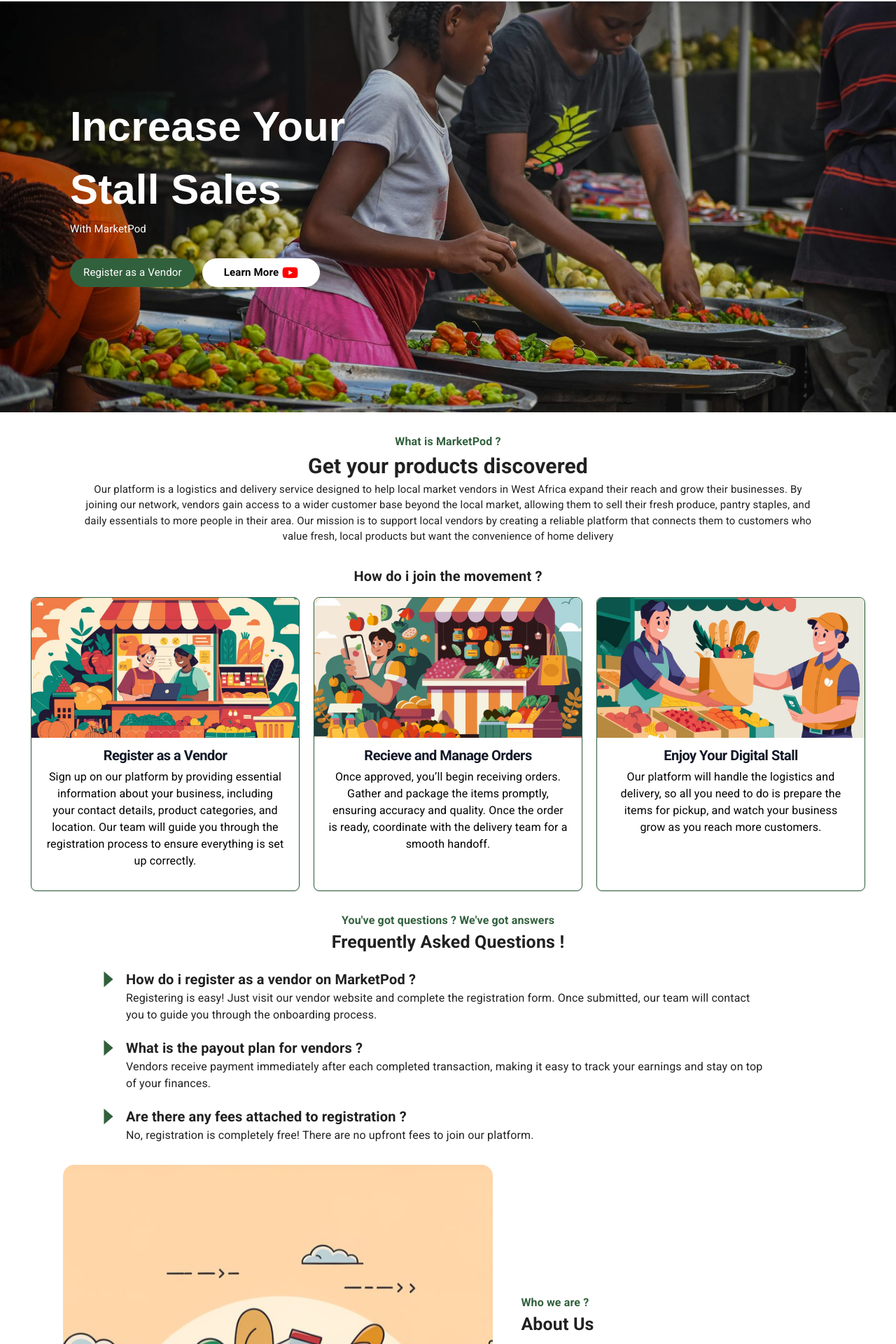
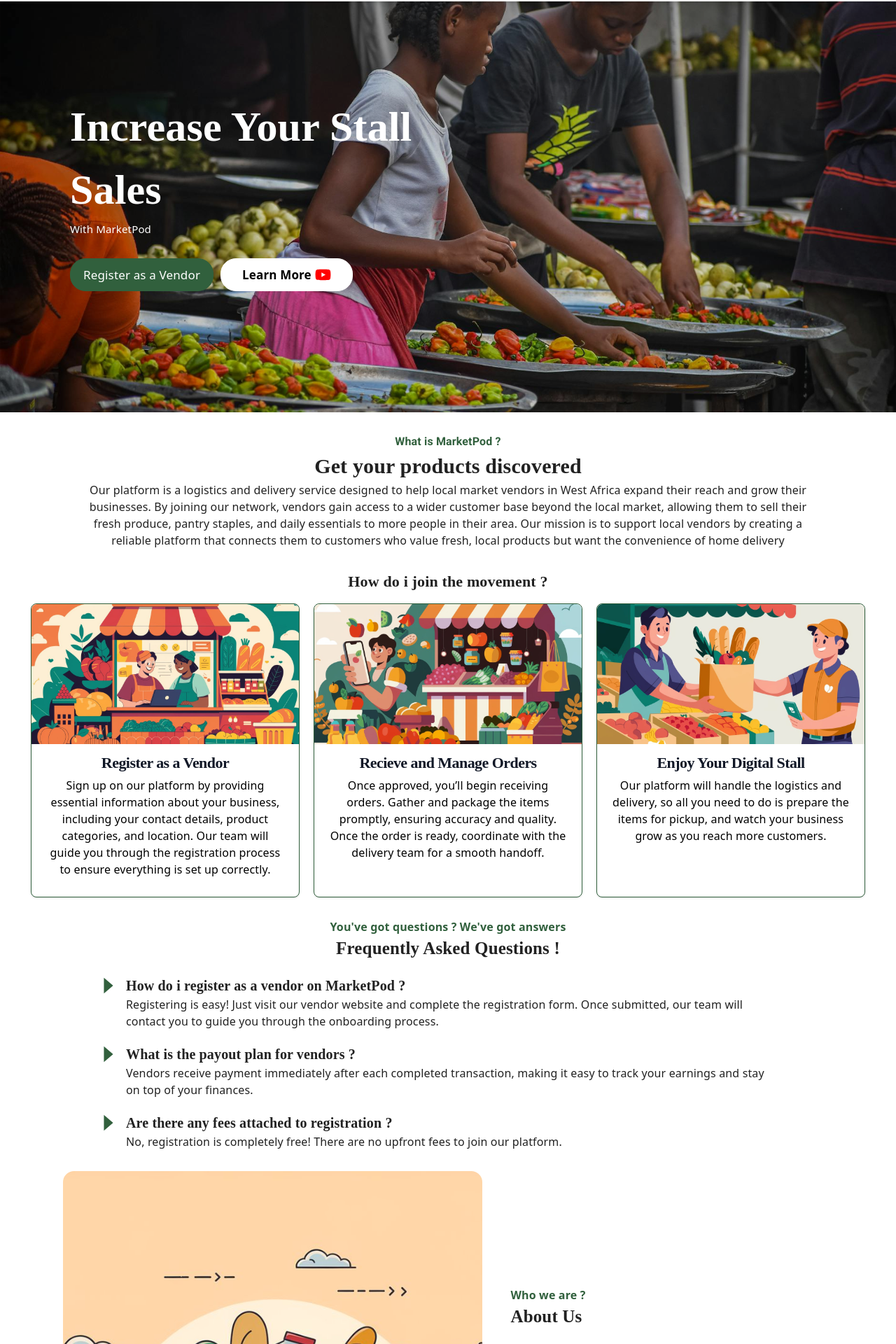
Before and after one commit to LoyaltyTheDeveloper/MarketPod-Vendors, a React (Vite) app: page / in a window 1280 px wide. Shown: the part 94-2014 px from the top of the page at 70% size. Built offline with nearby package versions, Linux system fonts and the light colour scheme.

Commit message:
additions

```diff
--- a/src/Components/Navbar.jsx
+++ b/src/Components/Navbar.jsx
@@ -21,7 +21,7 @@
            </div>
 
 
-           <div className="hidden lg:flex lg:gap-x-[40px]">
+           <div className="hidden text-[18px] lg:flex lg:gap-x-[40px] font-bold font-bitter">
            <Link to="/register"><div className="flex">Register</div></Link>
            <div className="flex">Company</div>
            <div className="flex">FAQ</div>
--- a/src/Pages/Landing.jsx
+++ b/src/Pages/Landing.jsx
@@ -32,11 +32,11 @@
 
       <div className="absolute top-[100px]">
         <div className="px-[40px] py-[40px] lg:px-[100px] lg:py-[130px]">
-      <div className="text-[30px] text-[white] font-bold w-[250px] lg:text-[60px] lg:w-[500px] font-montserrat">Increase Your Stall Sales</div>
-      <div className="text-[white] text-[15px]">With MarketPod</div>
+      <div className="text-[30px] text-[white] font-bold w-[250px] lg:text-[60px] lg:w-[500px] font-bitter">Increase Your Stall Sales</div>
+      <div className="text-[white] text-[15px] font-sans">With MarketPod</div>
       <div className="mt-[20px] flex gap-x-[10px] lg:mt-[30px]">
-        <button onClick={register} className="text-[white] border border-[#31603D] bg-[#31603D] px-[18px] py-[8px] rounded-[22px] text-[12px] lg:text-[15px]">Register as a Vendor</button>
-        <button className="text-[black] border border-[white] bg-[white] px-[27px] py-[8px] lg:px-[30px] rounded-[22px] text-[11px] flex items-center gap-x-[5px] font-semibold lg:text-[15px]">Learn More <FaYoutube className="size-[23px] text-[red]"/></button>
+        <button onClick={register} className="text-[white] border border-[#31603D] bg-[#31603D] px-[18px] py-[8px] rounded-[22px] text-[12px] lg:text-[17px] lg:py-[10px] font-sans">Register as a Vendor</button>
+        <button className="text-[black] border border-[white] bg-[white] px-[27px] py-[8px] lg:px-[30px] rounded-[22px] text-[11px] flex items-center gap-x-[5px] font-semibold font-sans lg:text-[17px]">Learn More <FaYoutube className="size-[23px] text-[red]"/></button>
       </div>
       </div>
       </div>
@@ -45,13 +45,13 @@
 
       <div className="mt-[30px] mb-[30px] flex flex-col items-center px-[20px]">
         <div className="text-[#31603D] font-semibold">What is MarketPod ?</div>
-        <div className="text-[20px] font-bold lg:text-[30px]">Get your products discovered</div>
-        <div className="text-[15px] items-center text-center lg:px-[100px]">Our platform is a logistics and delivery service designed to help local market vendors in West Africa expand their reach and grow their businesses. By joining our network, vendors gain access to a wider customer base beyond the local market, allowing them to sell their fresh produce, pantry staples, and daily essentials to more people in their area. Our mission is to support local vendors by creating a reliable platform that connects them to customers who value fresh, local products but want the convenience of home delivery</div>
+        <div className="text-[22px] font-bold lg:text-[30px] font-bitter">Get your products discovered</div>
+        <div className="items-center text-center lg:px-[100px] font-sans">Our platform is a logistics and delivery service designed to help local market vendors in West Africa expand their reach and grow their businesses. By joining our network, vendors gain access to a wider customer base beyond the local market, allowing them to sell their fresh produce, pantry staples, and daily essentials to more people in their area. Our mission is to support local vendors by creating a reliable platform that connects them to customers who value fresh, local products but want the convenience of home delivery</div>
       </div>
 
 
     <div className="flex flex-col justify-center">
-      <div className="flex justify-center font-bold text-[20px] mb-[15px]">How do i join the movement ?</div>
+      <div className="flex justify-center font-bold text-[22px] mb-[15px] font-bitter">How do i join the movement ?</div>
       {/* cards */}
       <div className="flex justify-center items-center flex-col lg:flex-row gap-[20px]">
 
@@ -60,8 +60,8 @@
         <img className="rounded-t-lg object-cover h-[200px]" src={card1} alt="" />
 
     <div className="flex flex-col justify-center items-center">
-            <h5 className="mb-1 text-[20px] font-bold tracking-tight text-gray-900 text-[black] mt-[10px]">Register as a Vendor</h5>
-        <p className="mb-3 font-normal text-[black] px-[20px] text-center">Sign up on our platform by providing essential information about your business, including your contact details, product categories, and location. Our team will guide you through the registration process to ensure everything is set up correctly.</p>
+            <h5 className="mb-1 text-[22px] font-bold tracking-tight text-gray-900 text-[black] mt-[10px] font-bitter">Register as a Vendor</h5>
+        <p className="mb-3 font-normal text-[black] px-[20px] text-center font-sans">Sign up on our platform by providing essential information about your business, including your contact details, product categories, and location. Our team will guide you through the registration process to ensure everything is set up correctly.</p>
 
     </div>
 </div>
@@ -70,8 +70,8 @@
         <img className="rounded-t-lg object-cover h-[200px]" src={card2} alt="" />
 
     <div className="flex flex-col justify-center items-center">
-            <h5 className="mb-1 text-[20px] font-bold tracking-tight text-gray-900 text-[black] mt-[10px]">Recieve and Manage Orders</h5>
-        <p className="mb-3 font-normal text-[black] px-[20px] text-center">Once approved, you’ll begin receiving orders. Gather and package the items promptly, ensuring accuracy and quality. Once the order is ready, coordinate with the delivery team for a smooth handoff.</p>
+            <h5 className="mb-1 text-[22px] font-bold tracking-tight text-gray-900 text-[black] mt-[10px] font-bitter">Recieve and Manage Orders</h5>
+        <p className="mb-3 font-normal text-[black] px-[20px] text-center font-sans">Once approved, you’ll begin receiving orders. Gather and package the items promptly, ensuring accuracy and quality. Once the order is ready, coordinate with the delivery team for a smooth handoff.</p>
 
     </div>
 </div>
@@ -80,8 +80,8 @@
         <img className="rounded-t-lg object-cover h-[200px]" src={card3} alt="" />
 
     <div className="flex flex-col justify-center items-center">
-            <h5 className="mb-1 text-[20px] font-bold tracking-tight text-gray-900 text-[black] mt-[10px]">Enjoy Your Digital Stall</h5>
-        <p className="mb-3 font-normal text-[black] px-[20px] text-center">Our platform will handle the logistics and delivery, so all you need to do is prepare the items for pickup, and watch your business grow as you reach more customers.</p>
+            <h5 className="mb-1 text-[22px] font-bold tracking-tight text-gray-900 text-[black] mt-[10px] font-bitter">Enjoy Your Digital Stall</h5>
+        <p className="mb-3 font-normal text-[black] px-[20px] text-center font-sans">Our platform will handle the logistics and delivery, so all you need to do is prepare the items for pickup, and watch your business grow as you reach more customers.</p>
 
     </div>
 </div>
@@ -91,32 +91,32 @@
       </div>
 
       <div className="mt-[30px] mb-[30px]">
-        <div className="flex justify-center text-[#31603D] font-semibold">You've got questions ? We've got answers</div>
-        <div className="flex justify-center font-bold text-[20px] mb-[20px] lg:text-[25px]">Frequently Asked Questions !</div>
+        <div className="flex justify-center text-[#31603D] font-semibold font-sans">You've got questions ? We've got answers</div>
+        <div className="flex justify-center font-bold text-[22px] mb-[20px] lg:text-[25px] font-bitter">Frequently Asked Questions !</div>
 
         <div className="flex flex-col gap-[20px] lg:px-[110px]">
 
           <div className="flex">
             <div className="absolute left-[40px] lg:left-[140px] text-[#31603D]"><IoCaretForwardSharp className="size-[30px]"/></div>
             <div className="px-[70px]">
-            <div className="font-bold lg:text-[20px]">How do i register as a vendor on MarketPod ?</div>
-            <div>Registering is easy! Just visit our vendor website and complete the registration form. Once submitted, our team will contact you to guide you through the onboarding process.</div>
+            <div className="font-bold text-[20px] lg:text-[20px] font-bitter">How do i register as a vendor on MarketPod ?</div>
+            <div className="font-sans">Registering is easy! Just visit our vendor website and complete the registration form. Once submitted, our team will contact you to guide you through the onboarding process.</div>
             </div>
           </div>
 
           <div className="flex">
             <div className="absolute left-[40px] lg:left-[140px] text-[#31603D]"><IoCaretForwardSharp className="size-[30px]"/></div>
             <div className="px-[70px]">
-            <div className="font-bold lg:text-[20px]">What is the payout plan for vendors ?</div>
-            <div>Vendors receive payment immediately after each completed transaction, making it easy to track your earnings and stay on top of your finances.</div>
+            <div className="font-bold text-[20px] lg:text-[20px] font-bitter">What is the payout plan for vendors ?</div>
+            <div className="font-sans">Vendors receive payment immediately after each completed transaction, making it easy to track your earnings and stay on top of your finances.</div>
             </div>
           </div>
 
           <div className="flex">
             <div className="absolute left-[40px] lg:left-[140px] text-[#31603D]"><IoCaretForwardSharp className="size-[30px]"/></div>
             <div className="px-[70px]">
-            <div className="font-bold lg:text-[20px]">Are there any fees attached to registration ?</div>
-            <div>No, registration is completely free! There are no upfront fees to join our platform.</div>
+            <div className="font-bold lg:text-[20px] font-bitter text-[20px]">Are there any fees attached to registration ?</div>
+            <div className="font-sans">No, registration is completely free! There are no upfront fees to join our platform.</div>
             </div>
           </div>
 
@@ -127,9 +127,9 @@
         <div className="flex justify-center px-[20px] mb-[30px] lg:hidden"><img src={aboutus} className=""/></div>
         <div className="hidden flex justify-center px-[20px] mb-[30px] lg:flex size-[500%]"><img src={aboutus2} className=""/></div>
         <div className="flex flex-col px-[20px]">
-          <div className="text-[#31603D] font-bold">Who we are ?</div>
-          <div className="font-bold text-[25px]">About Us</div>
-          <div className="mt-[25px]">Your friendly neighborhood spiderman Lorem ipsum dolor sit amet, consectetuer adipiscing elit. Aenean commodo ligula eget dolor. Aenean massa. Cum sociis natoque penatibus et magnis dis parturient montes, nascetur ridiculus mus. Donec quam felis, ultricies nec, pellentesque eu, pretium quis, sem.Lorem ipsum dolor sit amet, consectetuer adipiscing elit. Aenean commodo ligula eget dolor. Aenean massa. Cum sociis natoque penatibus et magnis dis parturient montes, nascetur ridiculus mus. Donec quam felis, ultricies nec, pellentesque eu, pretium quis, sem.</div>
+          <div className="text-[#31603D] font-bold font-sans">Who we are ?</div>
+          <div className="font-bold text-[25px] font-bitter">About Us</div>
+          <div className="mt-[25px] font-sans">Your friendly neighborhood spiderman Lorem ipsum dolor sit amet, consectetuer adipiscing elit. Aenean commodo ligula eget dolor. Aenean massa. Cum sociis natoque penatibus et magnis dis parturient montes, nascetur ridiculus mus. Donec quam felis, ultricies nec, pellentesque eu, pretium quis, sem.Lorem ipsum dolor sit amet, consectetuer adipiscing elit. Aenean commodo ligula eget dolor. Aenean massa. Cum sociis natoque penatibus et magnis dis parturient montes, nascetur ridiculus mus. Donec quam felis, ultricies nec, pellentesque eu, pretium quis, sem.</div>
         </div>
       </div>
     </div>
--- a/tailwind.config.js
+++ b/tailwind.config.js
@@ -24,6 +24,7 @@
         oswald: ['Oswald', 'sans-serif'],
         fira: ['Fira Code', 'monospace'],
         source: ['Source Code Pro', 'monospace'],
+        bitter: ['Bitter', 'serif'],
       },
     },
   },
```
Also changed, not shown: src/Components/Footer.jsx (+5 -5 lines), src/Pages/Register.jsx (+53 -30 lines).
